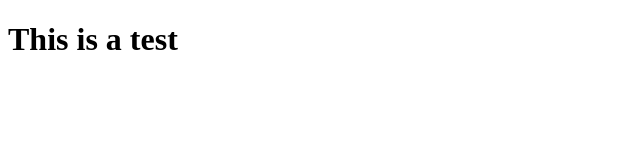
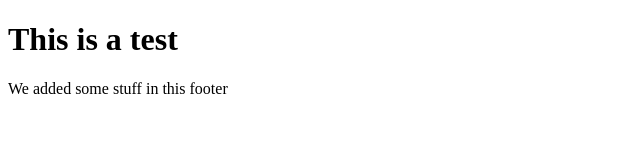
Before and after one commit to Volkyrie/Exercice-GIT, a plain HTML site: page index.html in a window 1280 px wide. Shown: the whole page, without its empty margins (0-640 px from the left). Drawn offline with Linux system fonts and the light colour scheme.

Commit message:
Updated footer

```diff
--- a/index.html
+++ b/index.html
@@ -9,7 +9,7 @@
 <body>
     <h1>This is a test</h1>
     <footer>
-
+        <p>We added some stuff in this footer</p>
     </footer>
 </body>
 </html>
```
